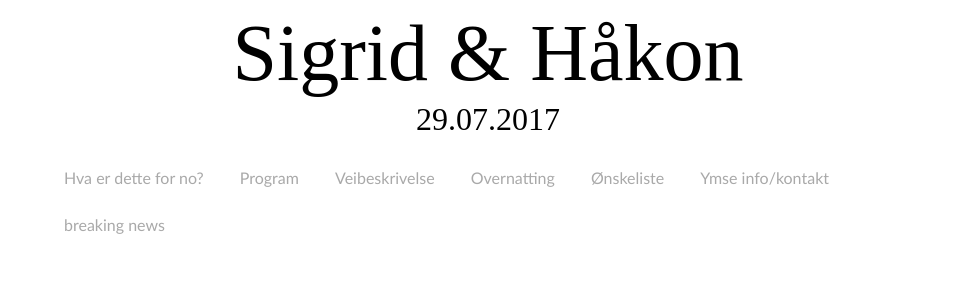
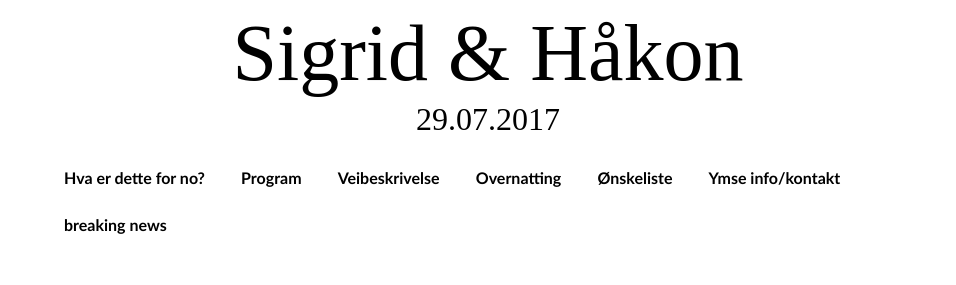
Before and after one commit to sigridjb/Bryllupsside, a plain HTML site: page public/index.html in a window 1280 px wide. Shown: the top 285 px of the page, without its empty margins (152-1108 px from the left). Drawn offline with Linux system fonts and the light colour scheme; a web font is replaced by a local one.

Commit message:
Change menu text color and hover look

```diff
--- a/public/main.css
+++ b/public/main.css
@@ -43,10 +43,16 @@ html {
 
 .main-menu li a{
     display: block;
-    color: darkgrey;
+    color: #000;
     text-align: center;
     padding: 14px 16px;
     text-decoration: none;
+    font-weight: bold;
+}
+
+.main-menu li a:hover {
+    text-decoration: underline;
+    color: #555;
 }
 
 .content-area {
```
